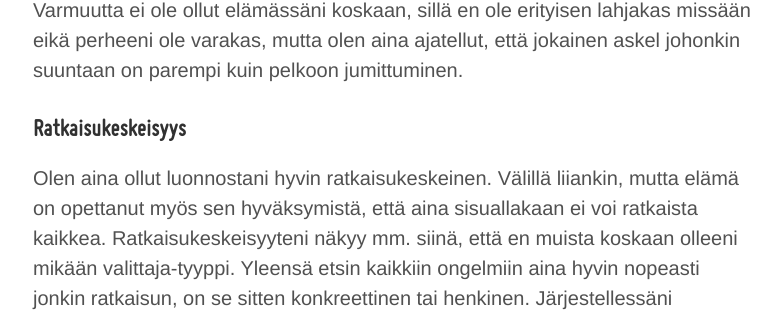
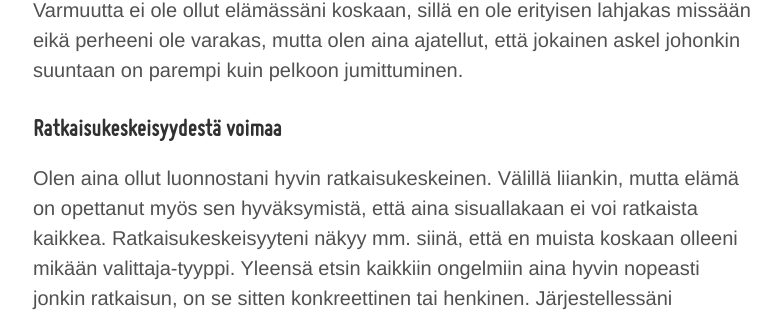
Before and after one commit to niinapiira/neppari.net, a Jekyll site: the page built from _posts/2016-04-08-uskallusta-unelmoida.md, in a window 1280 px wide and 900 px high, scrolled down 1273 px. Shown: the part 146-458 px from the top of the window, without its empty margins (247-1030 px from the left). Built offline with Jekyll 4.4.1, drawn with Linux system fonts in a browser that asks for light colours.

Commit message:
Updated 2016-04-08-uskallusta-unelmoida.md

```diff
--- a/_posts/2016-04-08-uskallusta-unelmoida.md
+++ b/_posts/2016-04-08-uskallusta-unelmoida.md
@@ -15,7 +15,7 @@ Neppari täyttää tänään 1-vuoden ja juhlistan sen myötä yhden unelmani to
 
 Miettiessäni elämääni nyt, tuoreena sosiaalialan yrittäjänä, huomaan olevani elämääni aika tyytyväinen. Katsoessani taaksepäin menneeseen ymmärrän kuitenkin, että tämän onnellisuuden saavuttaminen ei ole ollut missään vaiheessa helppoa. Tämän hetkinen onneni on vaatinut vuosikausien työskentelyn itseni kanssa sekä valtavasti loputonta peiliin katsomista, kompurointia, uudelleen yrittämistä, erehtymistä ja oppimista sekä uskallusta tarttua aina vain uusiin tilaisuuksiin. Se on vaatinut myös suremista ja vaikeiden asioiden käsittelyä, jotta niistä on voinut päästää irti ja siirtyä eteenpäin. Ennen kaikkea se on vaatinut itsensä kunnioittamista ja uskallusta heittää itsensä aina vain uusiin tilanteisiin, peläten ja jännittäen, mutta silti itseensä uskoen. Varmuutta ei ole ollut elämässäni koskaan, sillä en ole erityisen lahjakas missään eikä perheeni ole varakas, mutta olen aina ajatellut, että jokainen askel johonkin suuntaan on parempi kuin pelkoon jumittuminen.
 
-### Ratkaisukeskeisyys
+### Ratkaisukeskeisyydestä voimaa
 
 Olen aina ollut luonnostani hyvin ratkaisukeskeinen. Välillä liiankin, mutta elämä on opettanut myös sen hyväksymistä, että aina sisuallakaan ei voi ratkaista kaikkea. Ratkaisukeskeisyyteni näkyy mm. siinä, että en muista koskaan olleeni mikään valittaja-tyyppi. Yleensä etsin kaikkiin ongelmiin aina hyvin nopeasti jonkin ratkaisun, on se sitten konkreettinen tai henkinen. Järjestellessäni esimerkiksi kotiani, saan mielenrauhaa myös muulta kaaokselta päässäni. Tai kun en ymmärrä jonkun ihmisen huonoja valintoja elämässä, pyrin valittamisen sijaan löytämään syyt hänen valintojensa takaa, jotta voin ymmärtää häntä. Tämä ainainen ymmärryksen ja ratkaisujen etsiminen rassaa varmasti läheisiäni, mutta löytäessäni valmennustyön, ymmärsin voivani hyödyntää taipumustani (eli taitoani) siihen! =D
 
```
